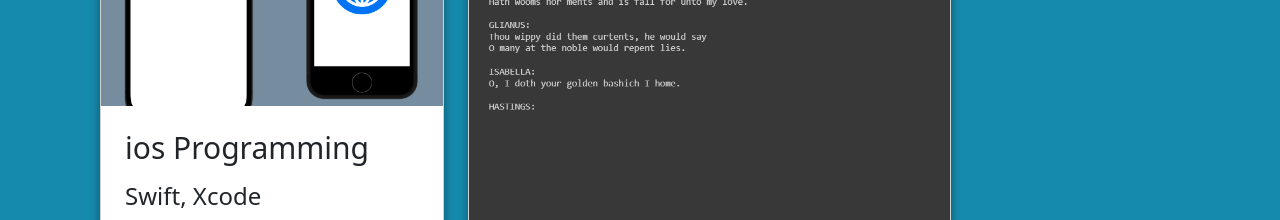
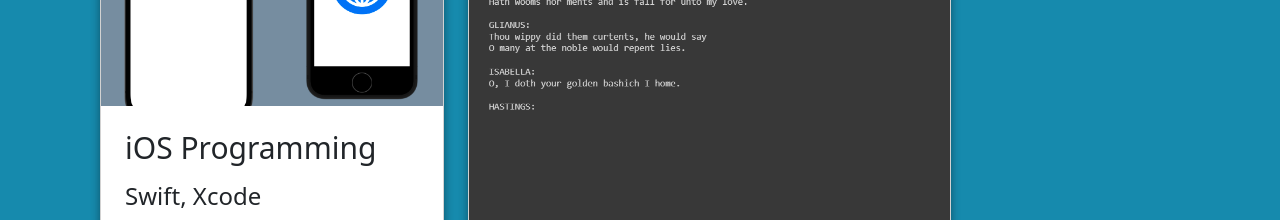
Before and after one commit to Kekechi/Portfolio, a React (Vite) app: page / in a window 1280 px wide. Shown: the part 2180-2400 px from the top of the page. Built offline with nearby package versions, Linux system fonts and the light colour scheme.

Commit message:
ios -> iOS

```diff
--- a/src/Components/Home/Projects/projectList.js
+++ b/src/Components/Home/Projects/projectList.js
@@ -27,7 +27,7 @@
     skills: "python",
   },
   {
-    name: "ios Programming",
+    name: "iOS Programming",
     skills: "Swift, Xcode",
     img: "iosProgramming.png",
   },
```
